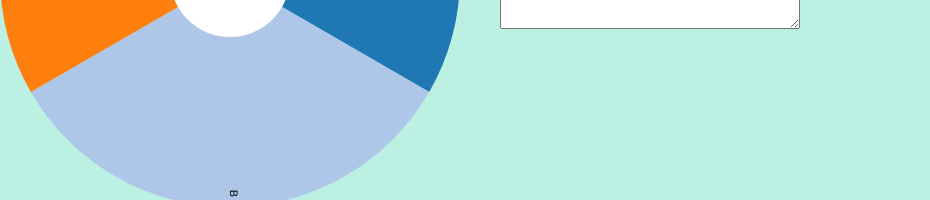
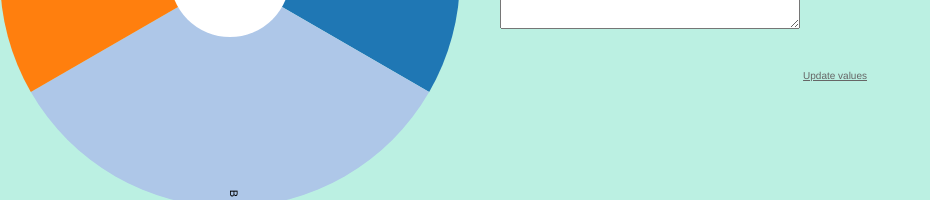
Before and after one commit to tkjelsrud/pick, a plain HTML site: page index.html in a window 1280 px wide. Shown: the part 283-483 px from the top of the page, without its empty margins (0-930 px from the left). Drawn offline with nearby package versions, Linux system fonts and the light colour scheme.

Commit message:
Update index.html

```diff
--- a/index.html
+++ b/index.html
@@ -67,7 +67,7 @@
 <body>
 
   <div id="title" contentEditable="true">Title here</div>
-  <div id="vList"><div class="text">Enter values (separate by , )</div> <textarea id="labels" onchange="updatePie()">A, B, C</textarea></div>
+  <div id="vList"><div class="text">Enter values (separate by , )</div> <textarea id="labels" onchange="updatePie()">A, B, C</textarea> <a class="small">Update values</a></div>
   <div id="chart"></div>
   <div id="question" style="display:none"><h1></h1><br\><a class="small" onclick="toggleEdit(true)">Edit values</a></div>
 
```
